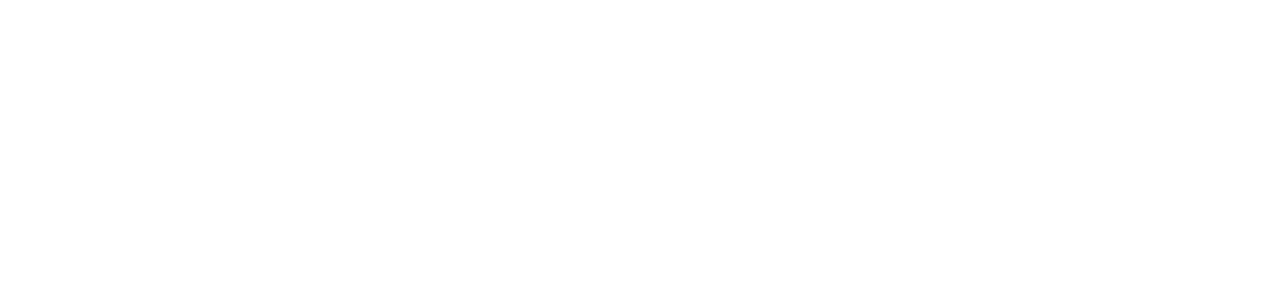
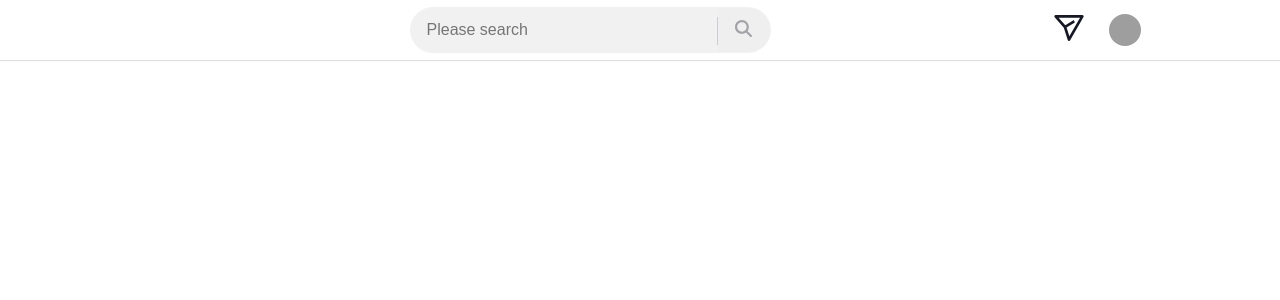
Before and after one commit to PhamThanhSon108/Tiktok, a React (Create React App) app: page /profile in a window 1280 px wide. Before the commit this address had no page. Shown: the top 300 px of the page. Built offline with nearby package versions, Linux system fonts and the light colour scheme; grey boxes are pictures that could not be loaded; a web font is replaced by a local one.

Commit message:
fix header part 2

```diff
--- a/public/index.html
+++ b/public/index.html
@@ -24,7 +24,7 @@
       work correctly both with client-side routing and a non-root public URL.
       Learn how to configure a non-root public URL by running `npm run build`.
     -->
-    <title>React App</title>
+    <title>Son Top - Create your life</title>
   </head>
   <body>
     <noscript>You need to enable JavaScript to run this app.</noscript>
--- a/src/App.js
+++ b/src/App.js
@@ -8,7 +8,7 @@
             <Router>
                 <div className="App">
                     <Routes>
-                        {publicRoutes.map((value) => {
+                        {publicRoutes.map((value, index) => {
                             const Page = value.component;
                             let Layout = DefaultLayout;
                             if (value.layout) {
@@ -19,6 +19,7 @@
                             }
                             return (
                                 <Route
+                                    key={index}
                                     path={value.path}
                                     element={
                                         <Layout>
--- a/src/components/GlobalStyles/GlobalStyles.scss
+++ b/src/components/GlobalStyles/GlobalStyles.scss
@@ -22,10 +22,38 @@
     font-size: 62.5%;
 }
 body {
-    font-family: 'ProximaNova', sans-serif;
+    font-family: var(--font-family);
     font-size: 1.6rem;
     text-rendering: optimizeSpeed;
+    overflow-y: overlay;
 }
+
+//Scroll bar
+html *::-webkit-scrollbar {
+    border-radius: 0;
+    width: 8px;
+}
+html *::-webkit-scrollbar {
+    border-radius: 0;
+    width: 8px;
+}
+html *::-webkit-scrollbar-thumb {
+    border-radius: 4px;
+    background-color: rgba(0, 0, 0, 0.15);
+}
+html *::-webkit-scrollbar-thumb {
+    border-radius: 4px;
+    background-color: rgba(0, 0, 0, 0.15);
+}
+html *::-webkit-scrollbar-track {
+    border-radius: 0;
+    background-color: rgba(0, 0, 0, 0);
+}
+html *::-webkit-scrollbar-track {
+    border-radius: 0;
+    background-color: rgba(0, 0, 0, 0);
+}
+
 button,
 input,
 [tabindex] {
--- a/src/components/Layouts/DefaultLayout/DefaultLayout.module.scss
+++ b/src/components/Layouts/DefaultLayout/DefaultLayout.module.scss
@@ -2,6 +2,7 @@
     display: flex;
     align-items: center;
     flex-direction: column;
+    margin-top: var(--default-layout-header-height, 60px);
 }
 .container {
     padding: 0, var(--default-layout-horizontal-space);
--- a/src/components/Layouts/components/Header/Header.module.scss
+++ b/src/components/Layouts/components/Header/Header.module.scss
@@ -9,6 +9,11 @@
     display: flex;
     align-items: center;
     justify-content: center;
+
+    position: fixed;
+    top: 0;
+    left: 0;
+    background-color: var(--while);
 }
 .inner {
     padding: 0 var(--default-layout-horizontal-space);
--- a/src/components/Layouts/components/Header/index.js
+++ b/src/components/Layouts/components/Header/index.js
@@ -62,6 +62,54 @@
                     code: 'vn2',
                     title: 'Việt Nam2',
                 },
+                {
+                    code: 'vn2',
+                    title: 'Việt Nam2',
+                },
+                {
+                    code: 'vn2',
+                    title: 'Việt Nam2',
+                },
+                {
+                    code: 'vn2',
+                    title: 'Việt Nam2',
+                },
+                {
+                    code: 'vn2',
+                    title: 'Việt Nam2',
+                },
+                {
+                    code: 'vn2',
+                    title: 'Việt Nam2',
+                },
+                {
+                    code: 'vn2',
+                    title: 'Việt Nam2',
+                },
+                {
+                    code: 'vn2',
+                    title: 'Việt Nam2',
+                },
+                {
+                    code: 'vn2',
+                    title: 'Việt Nam2',
+                },
+                {
+                    code: 'vn2',
+                    title: 'Việt Nam2',
+                },
+                {
+                    code: 'vn2',
+                    title: 'Việt Nam2',
+                },
+                {
+                    code: 'vn2',
+                    title: 'Việt Nam2',
+                },
+                {
+                    code: 'vn2',
+                    title: 'Việt Nam2',
+                },
             ],
         },
     },
@@ -70,7 +118,6 @@
 ];
 
 export default function Header() {
-    console.log(images);
     const handleOnchange = (i) => {
         console.log(i);
     };
--- a/src/components/Popper/Menu/Menu.module.scss
+++ b/src/components/Popper/Menu/Menu.module.scss
@@ -11,6 +11,11 @@
 .menu-popper {
     padding-bottom: 8px;
 }
+
+.menu-body {
+    overflow-y: auto;
+}
+
 .menu-item {
     padding: 11px 16px;
     width: 100%;
@@ -25,6 +30,7 @@
     position: relative;
     margin-top: -8px;
     padding: 16px 0px;
+    flex-shrink: 0;
 }
 .back-btn {
     width: 50px;
--- a/src/components/Popper/Menu/index.js
+++ b/src/components/Popper/Menu/index.js
@@ -46,7 +46,7 @@
                                 }}
                             />
                         )}
-                        {renderItems()}
+                        <div className={cx('menu-body')}>{renderItems()}</div>
                     </PopperWrapper>
                 </div>
             )}
--- a/src/components/Popper/Popper.module.scss
+++ b/src/components/Popper/Popper.module.scss
@@ -6,4 +6,7 @@
     max-height: min((100vh - 96px) - 60px, 734px);
     padding-top: 8px;
     border-radius: 5px;
+
+    display: flex;
+    flex-direction: column;
 }
--- a/src/index.js
+++ b/src/index.js
@@ -14,4 +14,4 @@
 // If you want to start measuring performance in your app, pass a function
 // to log results (for example: reportWebVitals(console.log))
 // or send to an analytics endpoint. Learn more: https://bit.ly/CRA-vitals
-reportWebVitals();
+// reportWebVitals();
--- a/src/routes/index.js
+++ b/src/routes/index.js
@@ -7,7 +7,7 @@
 export const publicRoutes = [
     { path: routesConfig.home, component: Home },
     { path: routesConfig.following, component: Following },
-    // { path: '/profile', component: Profile, layout: HeaderOnlyLayout },
+    { path: '/profile', component: Profile, layout: HeaderOnlyLayout },
     { path: routesConfig.upload, component: Upload, layout: null },
     { path: routesConfig.frofile, component: Profile },
 ];
```
Also changed, not shown: 1 other file (tests, documents, lock files or other folders).
